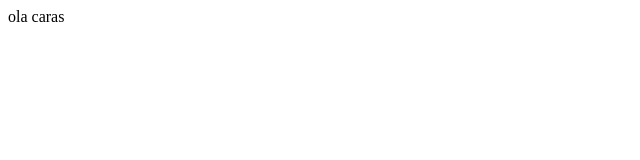
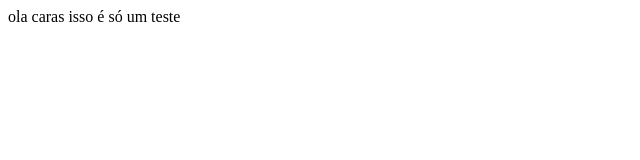
Before and after one commit to leoedias/projeto1, a plain HTML site: page index.html in a window 1280 px wide. Shown: the whole page, without its empty margins (0-640 px from the left). Drawn offline with Linux system fonts and the light colour scheme.

Commit message:
nova alteração

```diff
--- a/index.html
+++ b/index.html
@@ -1 +1 @@
-<html>ola caras</html>
+<html>ola caras isso é só um teste</html>
```
